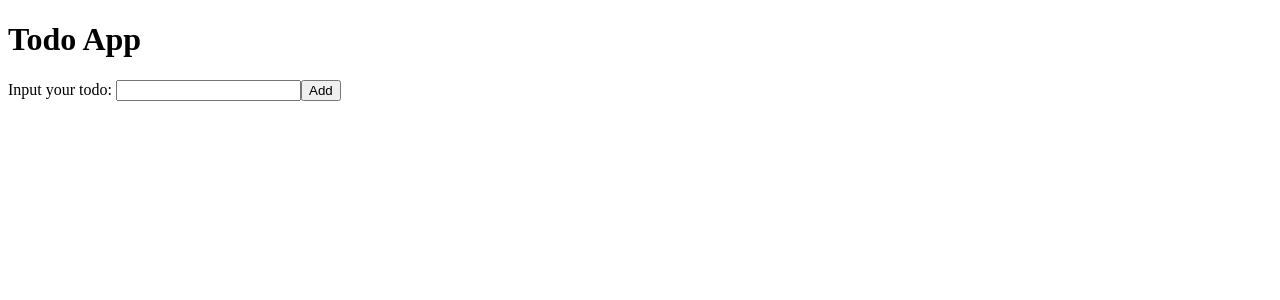
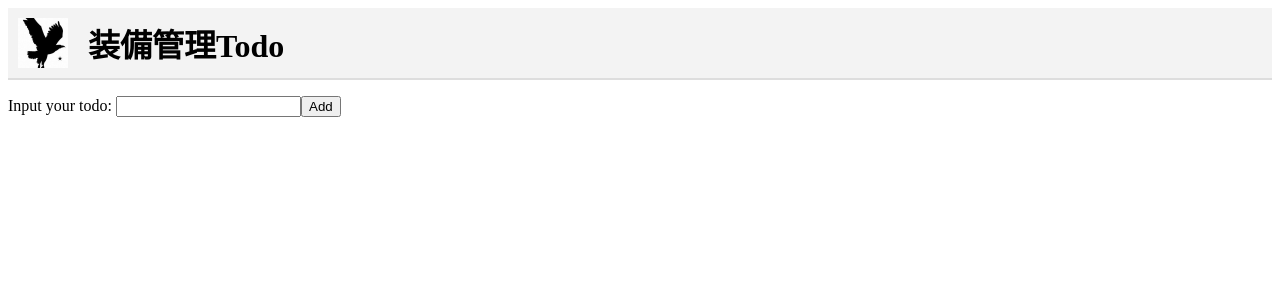
Before and after one commit to wangervogel/first-app, a React (Create React App) app: page / in a window 1280 px wide. Shown: the top 300 px of the page. Built offline with nearby package versions, Linux system fonts and the light colour scheme.

Commit message:
アプリのヘッダーを作成しました。

```diff
--- a/src/App.js
+++ b/src/App.js
@@ -1,9 +1,12 @@
+
+import Header from './Header';
 import Todos from './Todos';
+
 
 function App() {
   return (
     <div>
-      <h1>Todo App</h1>
+      <Header />
       <Todos />
     </div>
   );
--- /dev/null
+++ b/src/Header.js
@@ -0,0 +1,31 @@
+import React from 'react';
+
+const headerStyle = {
+  display: 'flex',
+  alignItems: 'center',
+  justifyContent: 'start',
+  backgroundColor: '#f3f3f3',
+  padding: '10px',
+  borderBottom: '2px solid #ddd'
+};
+
+const logoStyle = {
+  width: '50px',
+  height: '50px',
+  marginRight: '20px'
+};
+
+const titleStyle = {
+  margin: 0
+};
+
+function Header() {
+  return (
+    <header style={headerStyle}>
+      <img src="wangel_logo.jpeg" alt="Logo" style={logoStyle} />
+      <h1 style={titleStyle}>装備管理Todo</h1>
+    </header>
+  );
+}
+
+export default Header;
```
